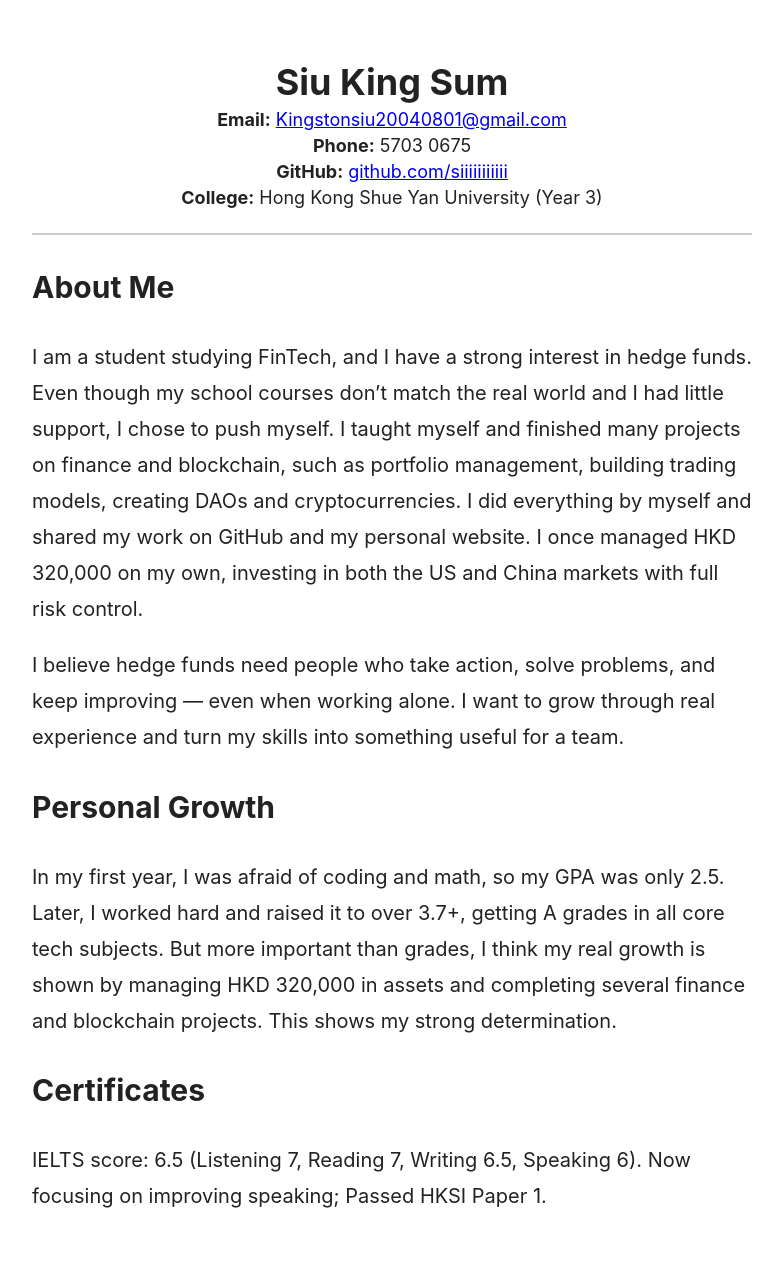
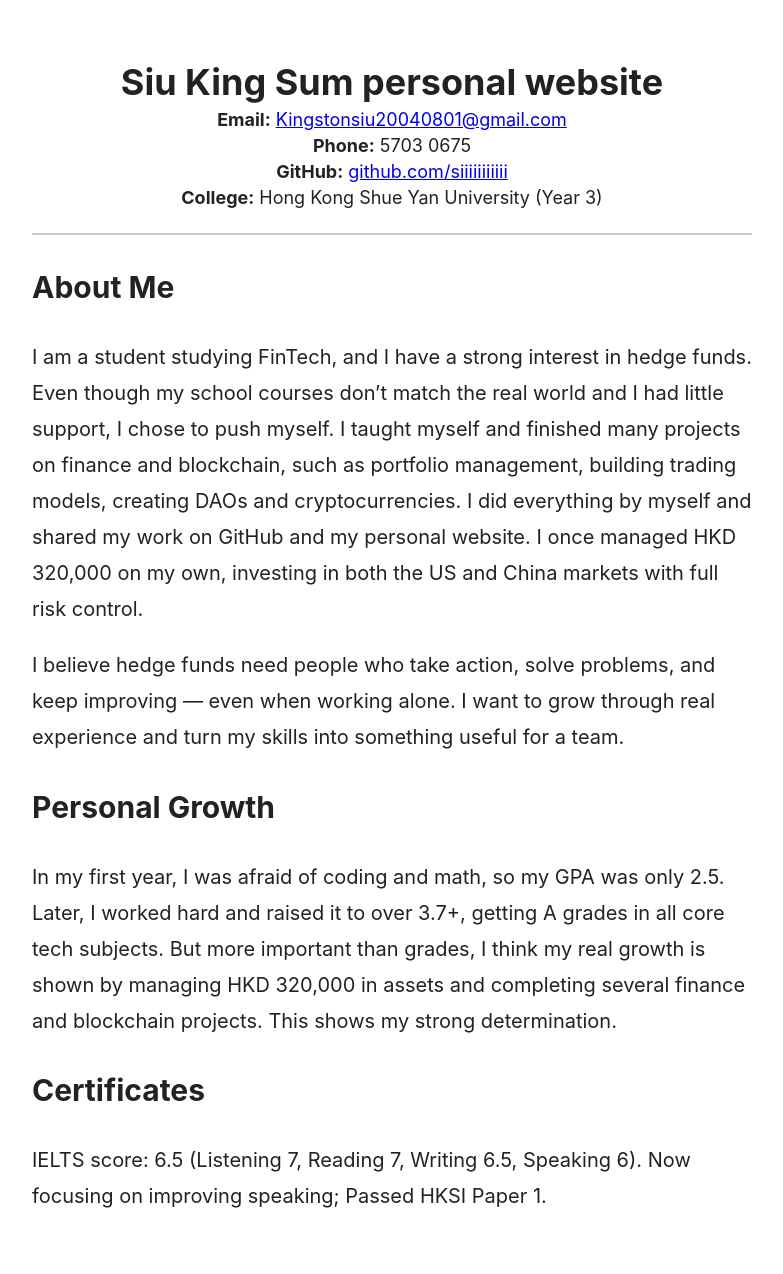
Before and after one commit to siiiiiiiiiii/siiiiiiiii.github.io, a Jekyll site: the page built from index.md, in a window 1280 px wide. Shown: the whole page, without its empty margins (248-1031 px from the left). Built offline with Jekyll 4.4.1, drawn with Linux system fonts in a browser that asks for light colours.

Commit message:
Update index.md

```diff
--- a/index.md
+++ b/index.md
@@ -44,7 +44,7 @@ title: "About Me"
   <div class="container">
     <!-- 個人資訊卡 -->
     <div class="profile-header">
-      <h1>Siu King Sum</h1>
+      <h1>Siu King Sum personal website</h1>
       <p><strong>Email:</strong> <a href="mailto:Kingstonsiu20040801@gmail.com">Kingstonsiu20040801@gmail.com</a></p>
       <p><strong>Phone:</strong> 5703 0675</p>
       <p><strong>GitHub:</strong> <a href="https://github.com/siiiiiiiiiii" target="_blank">github.com/siiiiiiiiiii</a></p>
```
